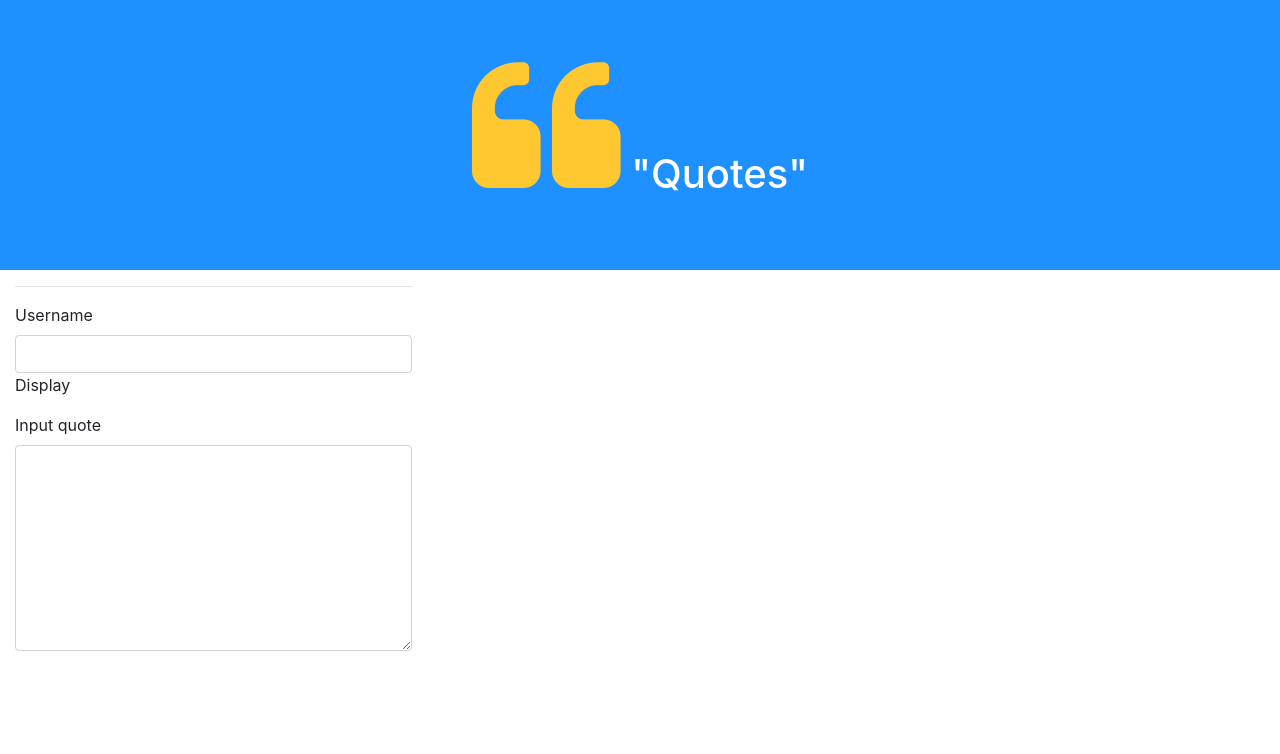
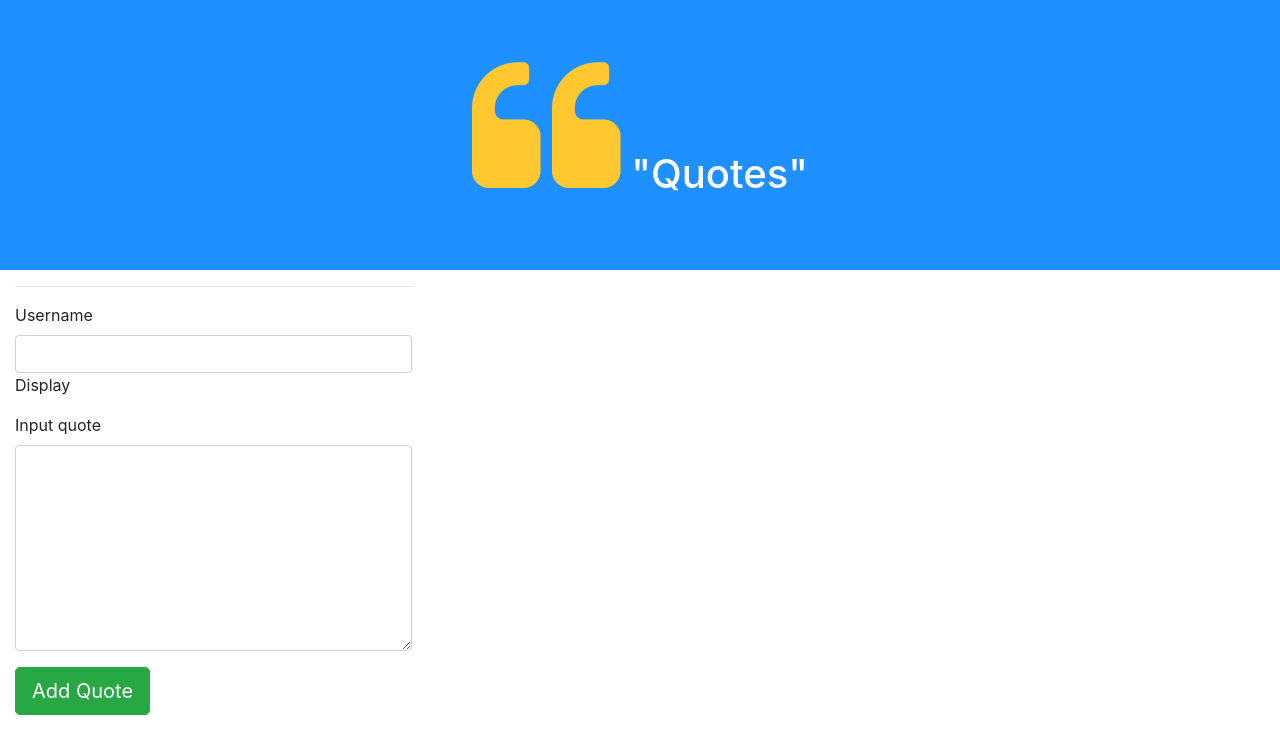
Before and after one commit to JamesKimari/Quotes, an Angular app: page / in a window 1280 px wide. Shown: the top 754 px of the page. Built offline with nearby package versions, Linux system fonts and the light colour scheme.

Commit message:
added a button to add quotes in the goal-form...html

```diff
--- a/src/app/quote-form/quote-form.component.html
+++ b/src/app/quote-form/quote-form.component.html
@@ -13,6 +13,8 @@
         <label for="description">Input quote</label>
         <textarea class="form-control" id="description" rows="8" [(ngModel)]="newQuote.description" name="name" required></textarea>
       </div>
+
+      <button type="submit" class="btn btn-success btn-lg">Add Quote</button>
     </form>
   </div>
 </div>
```
